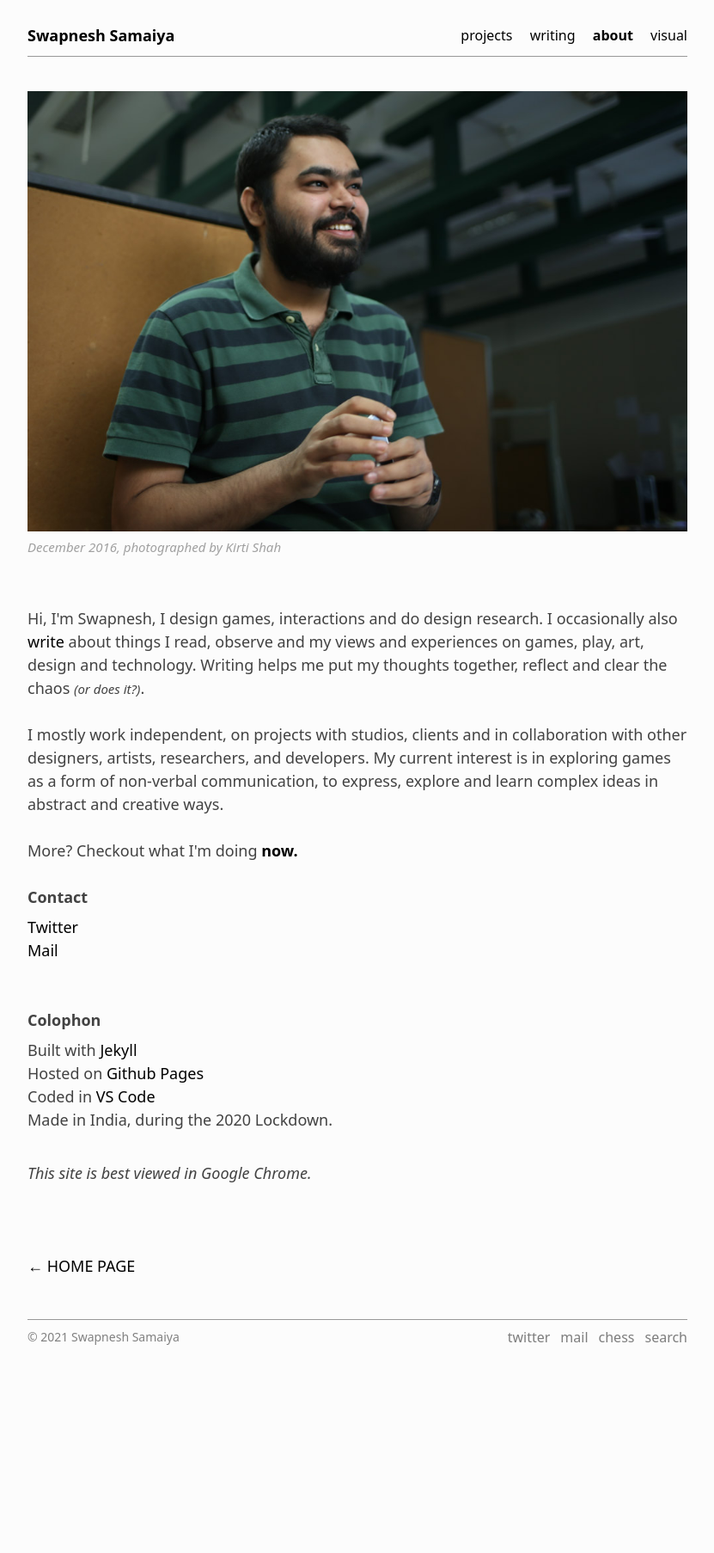
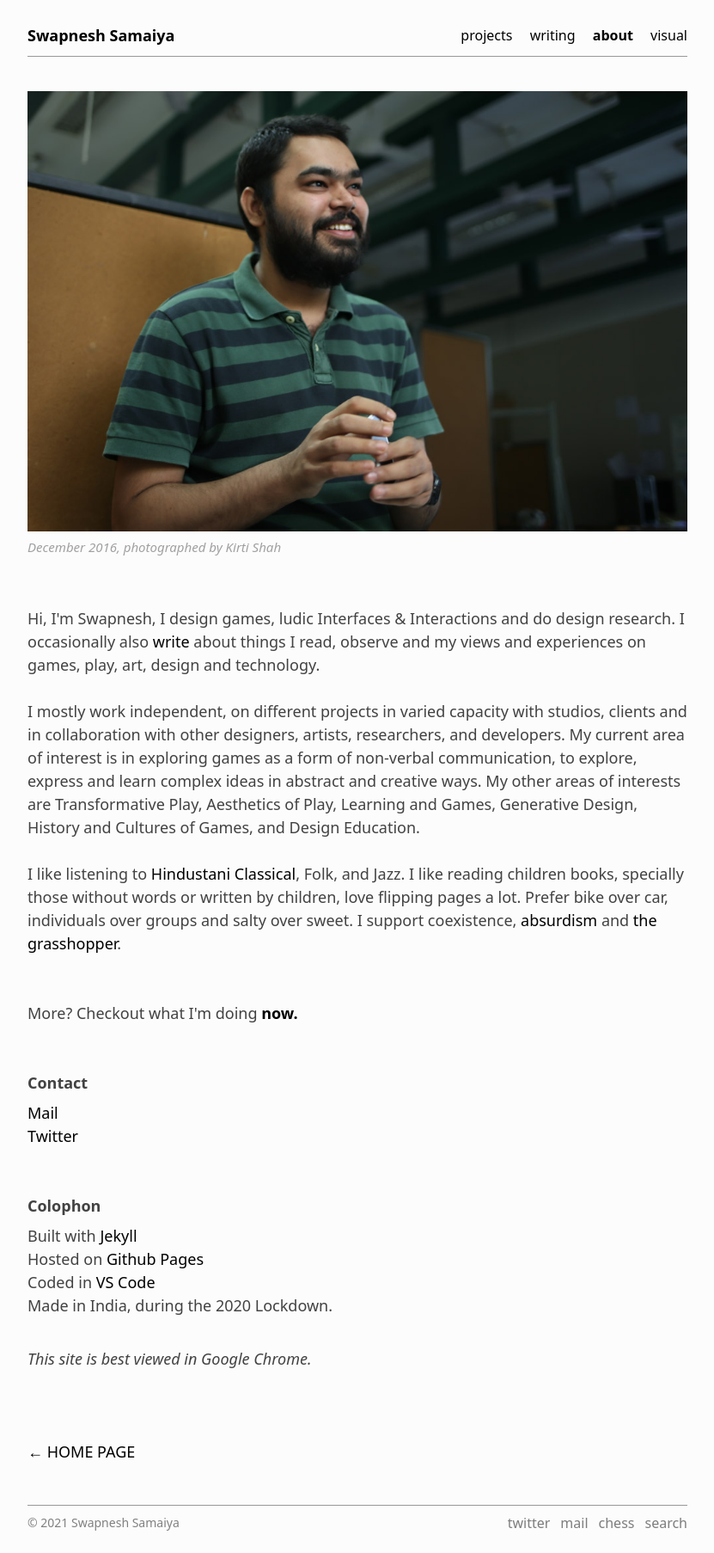
Before and after one commit to bunbutterjam/bunbutterjam.github.io, a Jekyll site: the page built from _pages/about.html, in a window 1280 px wide. Shown: the whole page at 86% size, without its empty margins (224-1055 px from the left). Built offline with Jekyll 4.4.1, drawn with Linux system fonts in a browser that asks for light colours; before the commit the page ends 1590 px from its top, so only the background shows below that.

Commit message:
now update

```diff
--- a/_includes/head.html
+++ b/_includes/head.html
@@ -1,7 +1,7 @@
 
   <meta charset="UTF-8">
   <meta name="viewport" content="width=device-width, initial-scale=1.0">
-  <meta name="description" content="I design games, interactions and do design research."/>
+  <meta name="description" content="I design games, ludic Interfaces & Interactions and do design research."/>
 
 <!-- Global site tag (gtag.js) - Google Analytics -->
 <script async src="https://www.googletagmanager.com/gtag/js?id=UA-111496238-1"></script>
--- a/_pages/about.html
+++ b/_pages/about.html
@@ -6,15 +6,30 @@ image: /assets/images/about_1.jpg
 <p>
 
     <img class="about" src="/assets/images/about.jpg" alt="about"><br>
-    <i style="font-size: smaller; color: rgb(160, 160, 160); float: inline-start;">December 2016, photographed by Kirti Shah</i><br><br><br>
+    <i style="font-size: smaller; color: rgb(160, 160, 160); float: inline-start;">December 2016, photographed by Kirti
+        Shah</i><br><br><br>
 
-    Hi, I'm Swapnesh, I design games, interactions and do design research. I occasionally also <a href=""></a> <a href="writing.html" target="_blank">write</a> about things I read, observe and my views and experiences on games, play, art, design and technology. Writing helps me put my thoughts together, reflect and clear the chaos <i style="font-size: smaller;">(or does it?)</i>.<br><br>
+    Hi, I'm Swapnesh, I design games, ludic Interfaces & Interactions and do design research. I occasionally also <a
+        href=""></a> <a href="writing.html" target="_blank">write</a> about things I read, observe and my views and
+    experiences on
+    games, play, art, design and technology.<br><br>
 
-    I mostly work independent, on projects with studios, clients and in collaboration with other designers, artists, researchers, and developers. My current interest is in exploring games as a form of non-verbal communication, to express, explore and learn complex ideas in abstract and creative ways.<br><br>
+    I mostly work independent, on different projects in varied capacity with studios, clients and in collaboration with
+    other designers, artists,
+    researchers, and developers. My current area of interest is in exploring games as a form of non-verbal
+    communication, to
+    explore, express and learn complex ideas in abstract and creative ways. My other areas of interests are
+    Transformative Play, Aesthetics of Play, Learning and Games, Generative Design, History and Cultures of Games, and
+    Design Education. <br><br>
 
-    <!-- I support coexistence, <a href="https://en.wikipedia.org/wiki/Absurdism" target="_blank">absurdism</a> and <a href="https://www.ludozofi.com/home/library/grasshopper/" target="_blank">the grasshopper</a>.<br><br> -->
+    I like listening to <a href="https://en.wikipedia.org/wiki/Hindustani_classical_music" target="_blank" >Hindustani Classical</a>,
+    Folk, and Jazz. I like reading children books, specially those without words or written by children, love flipping
+    pages a lot. Prefer bike
+    over car, individuals over groups and salty over sweet.
+    I support coexistence, <a href="https://en.wikipedia.org/wiki/Absurdism" target="_blank">absurdism</a> and <a
+        href="https://www.ludozofi.com/home/library/grasshopper/" target="_blank">the grasshopper</a>.<br><br><br>
 
-   More? Checkout what I'm doing <a href="{{site.baseurl}}/now"><b>now.</b></a> <br><br>
+    More? Checkout what I'm doing <a href="{{site.baseurl}}/now"><b>now.</b></a> <br><br><br>
 
     <!-- <a href="https://lichess.org/@/ludicious" target="_blank">Lichess</a> &nbsp;
     <a href="https://boardgamearena.com/player">BGA</a> &nbsp;
@@ -23,18 +38,18 @@ image: /assets/images/about_1.jpg
     <b>Contact </b> <br>
 
     <ul>
+        <li><a href="mailto:samaiya.swapnesh@gmail.com">Mail</a></li>
         <li><a href="https://twitter.com/banbutterjam" target="_blank">Twitter</a></li>
-        <li><a href="mailto:samaiya.swapnesh@gmail.com">Mail</a></li>
     </ul>
-   <br><br>
+    <br><br>
 
     <b>Colophon</b>
 
     <p>
-    Built with <a href="https://jekyllrb.com/" target="_blank">Jekyll</a><br>
-    Hosted on <a href="https://pages.github.com/"target="_blank">Github Pages</a><br>
-    Coded in <a href="https://code.visualstudio.com/"target="_blank">VS Code</a><br>
-    Made in India, during the 2020 Lockdown. <br><br>
+        Built with <a href="https://jekyllrb.com/" target="_blank">Jekyll</a><br>
+        Hosted on <a href="https://pages.github.com/" target="_blank">Github Pages</a><br>
+        Coded in <a href="https://code.visualstudio.com/" target="_blank">VS Code</a><br>
+        Made in India, during the 2020 Lockdown. <br><br>
 
     </p>
 
```
